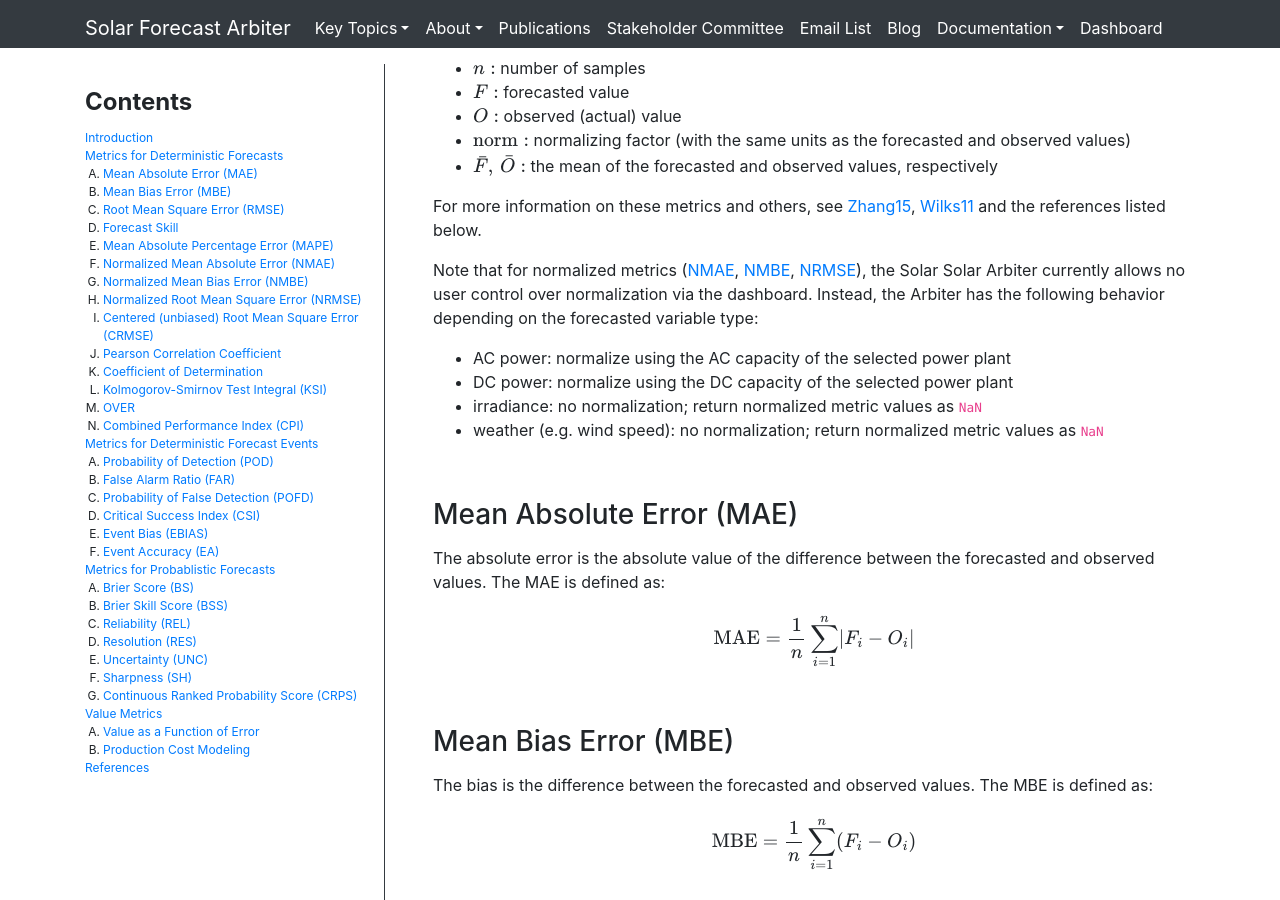
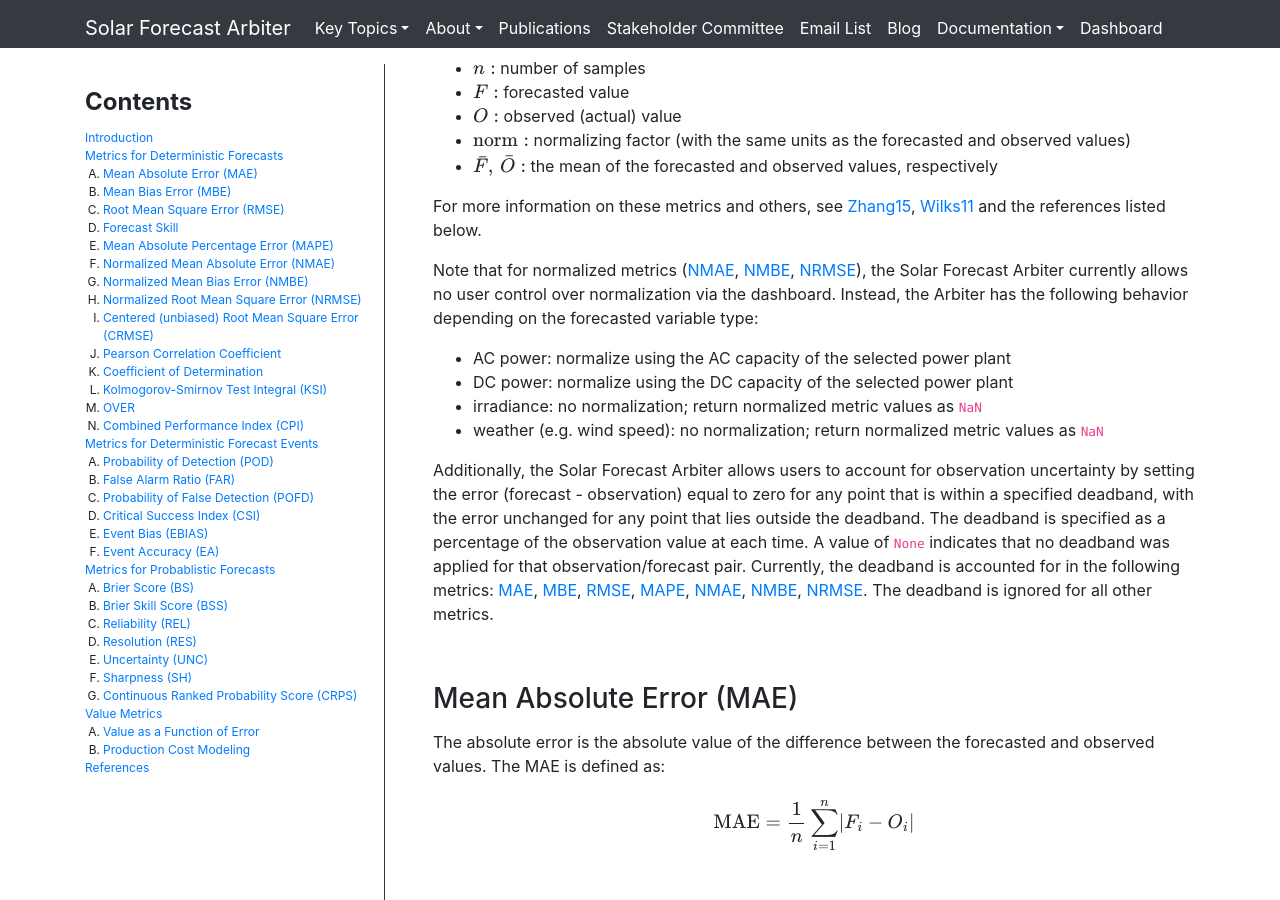
Before and after one commit to SolarArbiter/SolarArbiter.github.io, a Jekyll site: the page built from metrics.md, in a window 1280 px wide and 900 px high, scrolled down 458 px. Built offline with Jekyll 4.4.1, drawn with Linux system fonts in a browser that asks for light colours; formulas are drawn with MathJax 3.

Commit message:
metrics: add note on deadband

```diff
--- a/metrics.md
+++ b/metrics.md
@@ -24,11 +24,13 @@ In the metrics below, we adopt the following nomenclature:
 
 For more information on these metrics and others, see [Zhang15](#ref-zhang15), [Wilks11](#ref-wilks11) and the references listed below.
 
-Note that for normalized metrics ([NMAE](#nmae), [NMBE](#nmbe), [NRMSE](#nrmse)), the Solar Solar Arbiter currently allows no user control over normalization via the dashboard. Instead, the Arbiter has the following behavior depending on the forecasted variable type:
+Note that for normalized metrics ([NMAE](#nmae), [NMBE](#nmbe), [NRMSE](#nrmse)), the Solar Forecast Arbiter currently allows no user control over normalization via the dashboard. Instead, the Arbiter has the following behavior depending on the forecasted variable type:
 - AC power: normalize using the AC capacity of the selected power plant
 - DC power: normalize using the DC capacity of the selected power plant
 - irradiance: no normalization; return normalized metric values as `NaN`
 - weather (e.g. wind speed): no normalization; return normalized metric values as `NaN`
+
+Additionally, the Solar Forecast Arbiter allows users to account for observation uncertainty by setting the error (forecast - observation) equal to zero for any point that is within a specified deadband, with the error unchanged for any point that lies outside the deadband. The deadband is specified as a percentage of the observation value at each time. A value of `None` indicates that no deadband was applied for that observation/forecast pair. Currently, the deadband is accounted for in the following metrics: [MAE](#mae), [MBE](#mbe), [RMSE](#rmse), [MAPE](#mape), [NMAE](#nmae), [NMBE](#nmbe), [NRMSE](#nrmse). The deadband is ignored for all other metrics.
 
 
 ### Mean Absolute Error (MAE) {#mae}
```
